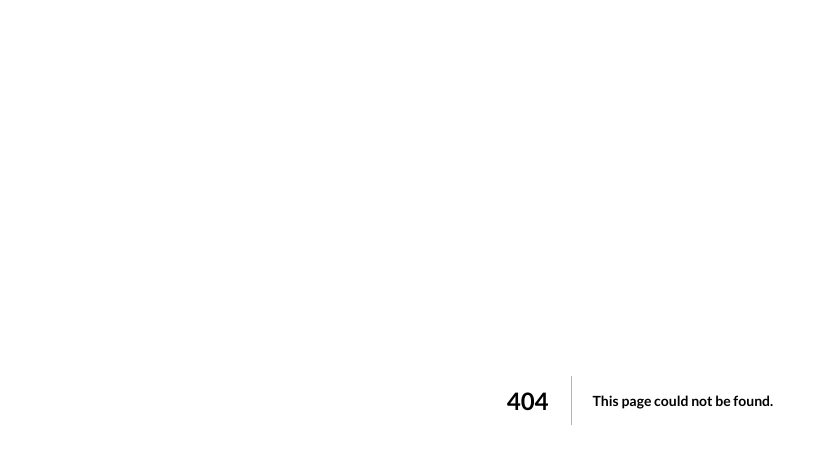
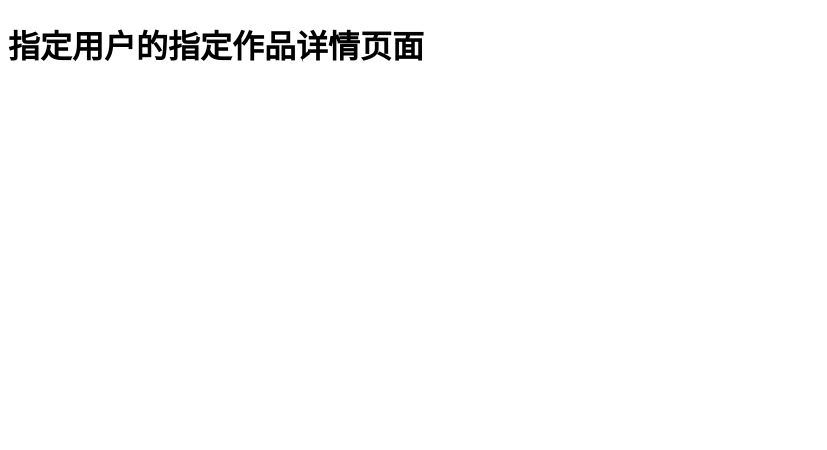
Before and after one commit to ms-online/ms-nextjs-course, a Next.js app: page /clients/1/1 in a window 1280 px wide. Before the commit this address had no page. Shown: the top 450 px of the page, without its empty margins (0-827 px from the left). Built offline with nearby package versions, Linux system fonts and the light colour scheme.

Commit message:
lesson-5

```diff
--- /dev/null
+++ b/pages/clients/[id]/[clientProjectId].js
@@ -0,0 +1,12 @@
+import { useRouter } from 'next/router'
+function SelectedClientProjectPage() {
+  const router = useRouter()
+  console.log(router.query)
+  return (
+    <div>
+      <h1>指定用户的指定作品详情页面</h1>
+    </div>
+  )
+}
+
+export default SelectedClientProjectPage
```
Also changed, not shown: pages/clients/[id]/index.js (added, +12 -0 lines), pages/clients/index.js (added, +9 -0 lines), 1 other file (tests, documents, lock files or other folders).
